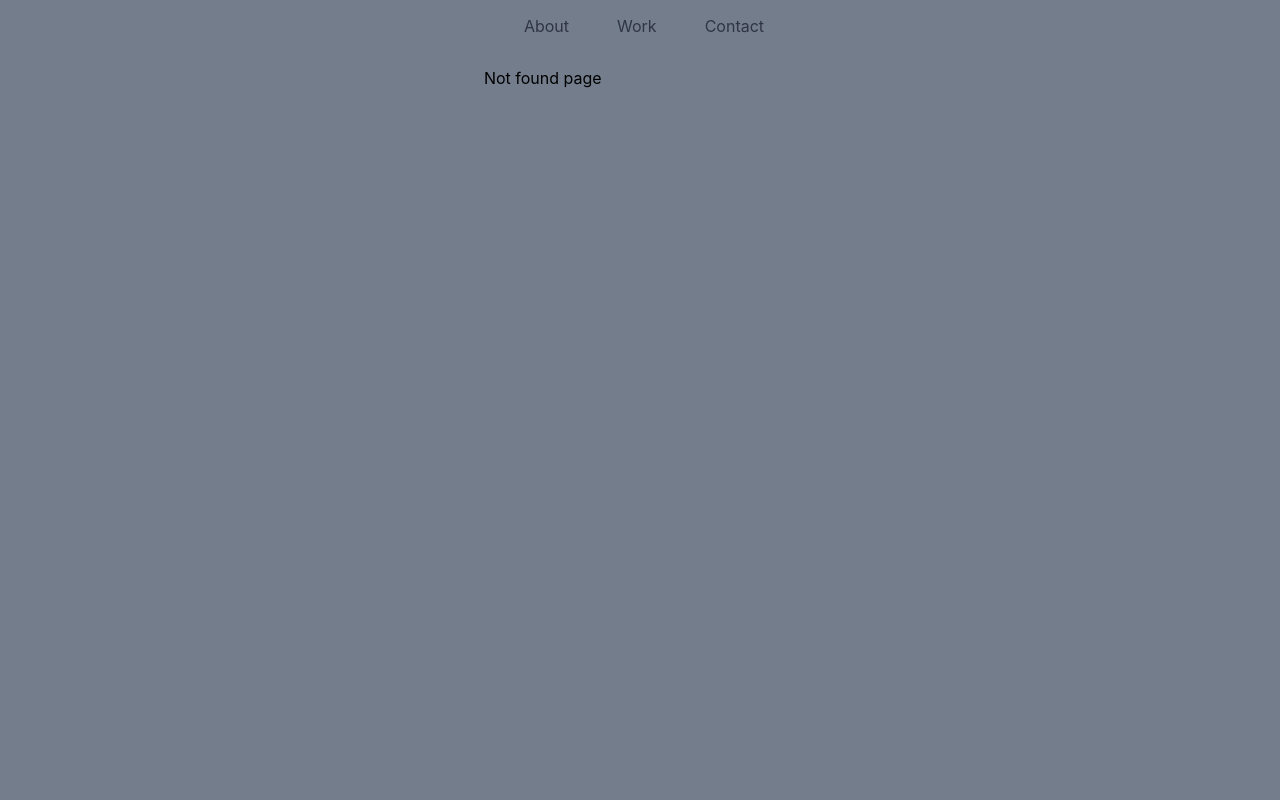
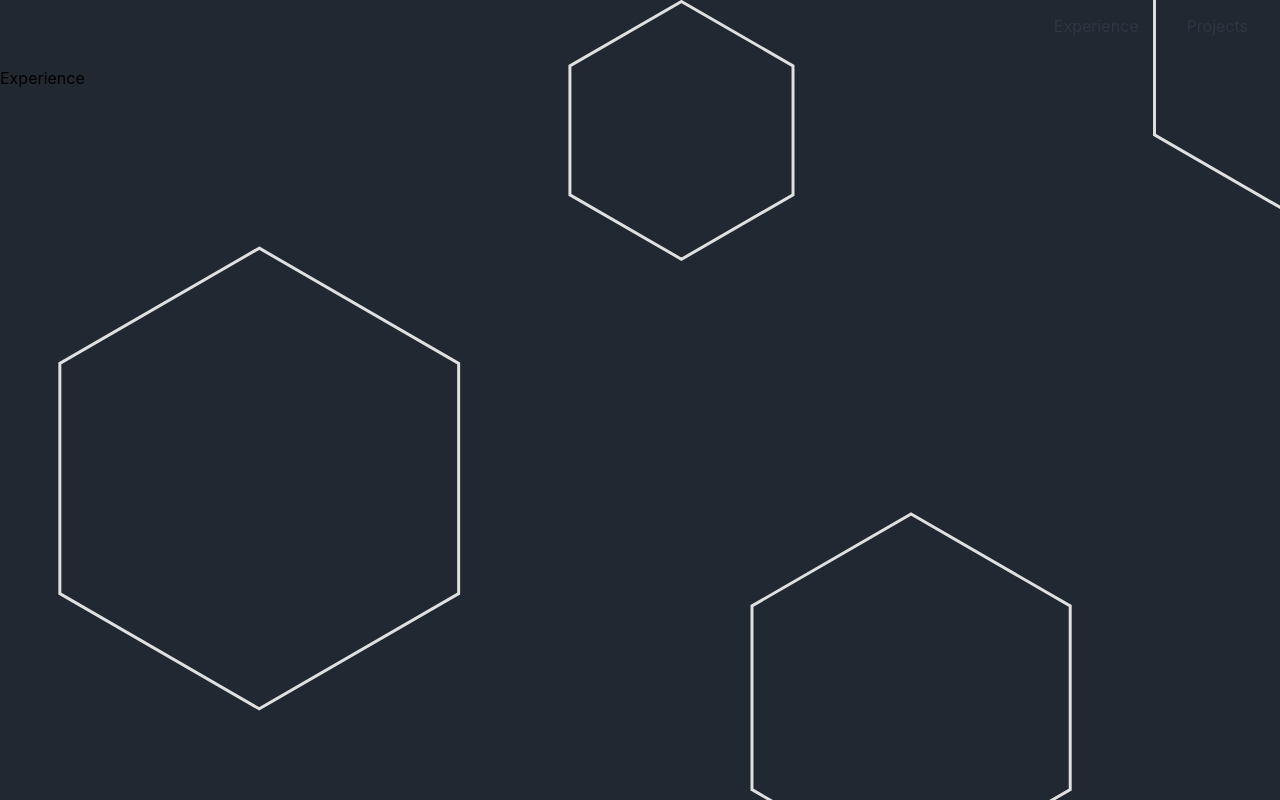
Before and after one commit to awyrocki/portfolio, a React (Create React App) app: page /Experience in a window 1280 px wide. Before the commit this address had no page. Built offline with nearby package versions, Linux system fonts and the light colour scheme.

Commit message:
reworked file structure and added background

```diff
--- a/src/App.css
+++ b/src/App.css
@@ -4,3 +4,9 @@ body {
     justify-content: center;
     align-items: center;
 }
+
+#background-div {
+    height: 100vh;
+    width: 100vw;
+    margin: 0;
+}
--- a/src/App.jsx
+++ b/src/App.jsx
@@ -2,26 +2,28 @@ import './App.css';
 import React from 'react';
 import { BrowserRouter as Router, Routes, Route, Link } from 'react-router-dom';
 import Nav from './components/Nav/Nav';
-import Work from './components/Work/Work'
+import Projects from './components/Projects/Projects'
+import NotFound from './components/NotFound/NotFound'
 import About from './components/About/About'
-import Contact from './components/Contact/Contact'
-import NotFound from './components/NotFound/NotFound'
-import Home from './components/Home/Home'
+import Experience from './components/Experience/Experience'
+import darkBackground from "./dark.svg"
+import lightBackground from "./light.svg"
 
 
 function App() {
   return (
     <>
+      <div id='background-div' style={{backgroundImage: `url(${darkBackground})`, backgroundRepeat: "no-repeat", backgroundSize: "cover", backgroundPosition: "center"}}>
       <Router>
       <Nav />
       <Routes>
         <Route path='*' element={ <NotFound /> } />
-        <Route path='/' element={ <Home /> } />
-        <Route path='/About' element={ <About /> } />
-        <Route path='/Work' element={ <Work /> } />
-        <Route path='/Contact' element={ <Contact /> } />
+        <Route path='/' element={ <About /> } />
+        <Route path='/Experience' element={ <Experience /> } />
+        <Route path='/Projects' element={ <Projects /> } />
       </Routes>
       </Router>
+      </div>
     </>
   );
 }
--- a/src/components/Contact/Contact.css
+++ /dev/null
@@ -1,17 +0,0 @@
-#contact-div {
-    display: flex;
-    flex-direction: column;
-    justify-content: center;
-    align-items: center;
-    gap: 1em;
-}
-
-#contact-span > a {
-    font-size: 1.5em;
-}
-
-#contact-div2 {
-    display: flex;
-    flex-direction: row;
-    gap: 2em;
-}
--- a/src/components/Contact/Contact.jsx
+++ /dev/null
@@ -1,16 +0,0 @@
-import React from 'react'
-import "./Contact.css"
-
-function Contact() {
-  return (
-    <div id='contact-div'>
-      <h1 id='h1'>Austin Wyrocki</h1>
-      <div id='contact-div2'>
-        <span id='contact-span'><a href='https://www.linkedin.com/in/austin-wyrocki/'>Linkedin</a></span>
-        <span id='contact-span'><a href="https://github.com/awyrocki">GitHub</a></span>
-      </div>
-    </div>
-  )
-}
-
-export default Contact
--- /dev/null
+++ b/src/components/Experience/Experience.jsx
@@ -0,0 +1,10 @@
+import React from 'react'
+import "./Experience.css"
+
+function Experience() {
+  return (
+    <div>Experience</div>
+  )
+}
+
+export default Experience
--- a/src/components/Home/Home.jsx
+++ /dev/null
@@ -1,10 +0,0 @@
-import React from 'react'
-import "./Home.css"
-
-function Home() {
-  return (
-    <div>Home</div>
-  )
-}
-
-export default Home
--- a/src/components/Nav/Nav.jsx
+++ b/src/components/Nav/Nav.jsx
@@ -10,9 +10,8 @@ function Nav() {
     </div>
     <nav>
         <ul>
-            <li><a href='http://localhost:3000/About'>About</a></li>
-            <li><a href='http://localhost:3000/Work'>Work</a></li>
-            <li><a href='http://localhost:3000/contact'>Contact</a></li>
+            <li><a href='http://localhost:3000/Experience'>Experience</a></li>
+            <li><a href='http://localhost:3000/Projects'>Projects</a></li>
         </ul>
     </nav>
     </div>
--- /dev/null
+++ b/src/components/Projects/Projects.jsx
@@ -0,0 +1,10 @@
+import React from 'react'
+import "./Projects.css"
+
+function Projects() {
+  return (
+    <div>Projects</div>
+  )
+}
+
+export default Projects
--- a/src/components/Work/Work.jsx
+++ /dev/null
@@ -1,10 +0,0 @@
-import React from 'react'
-import "./Work.css"
-
-function Work() {
-  return (
-    <div>Work</div>
-  )
-}
-
-export default Work
```
Also changed, not shown: src/components/Experience/Experience.css (added), src/components/Projects/Projects.css (added), src/dark.svg (added), src/light.svg (added).
